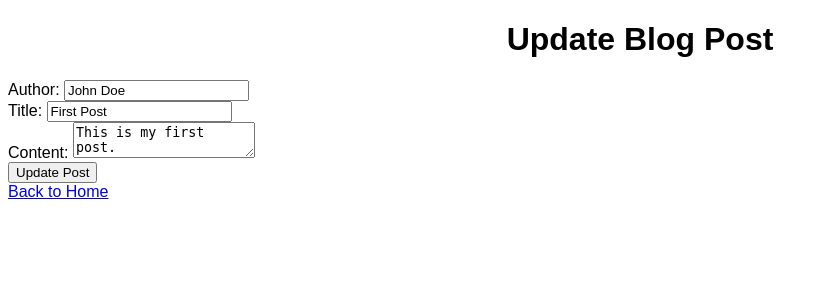
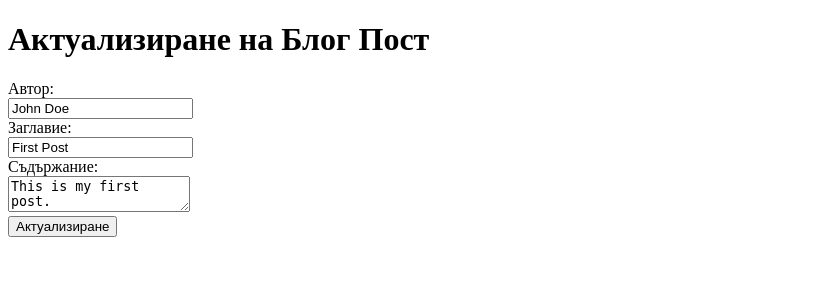
Before and after one commit to Smisul4e/Blog-App, a Flask app: page /update/1 in a window 1280 px wide. Shown: the top 300 px of the page, without its empty margins (0-828 px from the left). Run offline with Flask 3, Linux system fonts and the light colour scheme.

```diff
--- a/app.py
+++ b/app.py
@@ -1,9 +1,10 @@
-from flask import Flask, jsonify, request, render_template, redirect, url_for
+from flask import Flask, render_template, request, redirect, url_for
 import json
 
 app = Flask(__name__)
 
 
+# Assuming you have functions to load and save blog posts
 def load_posts():
     with open('posts.json', 'r') as file:
         return json.load(file)
@@ -14,12 +15,23 @@ def save_posts(posts):
         json.dump(posts, file, indent=4)
 
 
-def fetch_post_by_id(post_id):
+@app.route('/update/<int:post_id>', methods=['GET', 'POST'])
+def update(post_id):
     posts = load_posts()
-    for post in posts:
-        if post['id'] == post_id:
-            return post
-    return None
+    post = next((post for post in posts if post['id'] == post_id), None)
+
+    if post is None:
+        return "Post not found", 404
+
+    if request.method == 'POST':
+        post['author'] = request.form['author']
+        post['title'] = request.form['title']
+        post['content'] = request.form['content']
+
+        save_posts(posts)
+        return redirect(url_for('index'))
+
+    return render_template('update.html', post=post)
 
 
 @app.route('/')
@@ -28,65 +40,5 @@ def index():
     return render_template('index.html', posts=posts)
 
 
-@app.route('/post', methods=['POST'])
-def add_post():
-    new_post = request.json
-    posts = load_posts()
-    new_post['id'] = max(post['id'] for post in posts) + 1 if posts else 1
-    posts.append(new_post)
-    save_posts(posts)
-    return jsonify(new_post), 201
-
-
-@app.route('/delete/<int:post_id>', methods=['POST'])
-def delete(post_id):
-    posts = load_posts()
-    posts = [post for post in posts if post['id'] != post_id]
-    save_posts(posts)
-    return redirect(url_for('index'))
-
-
-@app.route('/add', methods=['GET', 'POST'])
-def add():
-    if request.method == 'POST':
-        author = request.form.get('author')
-        title = request.form.get('title')
-        content = request.form.get('content')
-
-        posts = load_posts()
-        new_post = {
-            'id': max(post['id'] for post in posts) + 1 if posts else 1,
-            'author': author,
-            'title': title,
-            'content': content
-        }
-        posts.append(new_post)
-        save_posts(posts)
-        return redirect(url_for('index'))
-
-    return render_template('add.html')
-
-
-@app.route('/update/<int:post_id>', methods=['GET', 'POST'])
-def update(post_id):
-    post = fetch_post_by_id(post_id)
-    if post is None:
-        return "Post not found", 404
-
-    if request.method == 'POST':
-        post['author'] = request.form.get('author')
-        post['title'] = request.form.get('title')
-        post['content'] = request.form.get('content')
-        posts = load_posts()
-        for i, p in enumerate(posts):
-            if p['id'] == post_id:
-                posts[i] = post
-                break
-        save_posts(posts)
-        return redirect(url_for('index'))
-
-    return render_template('update.html', post=post)
-
-
 if __name__ == '__main__':
     app.run()
--- a/templates/update.html
+++ b/templates/update.html
@@ -3,26 +3,22 @@
 <head>
     <meta charset="UTF-8">
     <meta name="viewport" content="width=device-width, initial-scale=1.0">
-    <link rel="stylesheet" href="{{ url_for('static', filename='style.css') }}">
-    <title>Update Blog Post</title>
+    <title>Актуализиране на Блог Пост</title>
 </head>
 <body>
-    <h1>Update Blog Post</h1>
-    <form action="{{ url_for('update', post_id=post.id) }}" method="post">
-        <div>
-            <label for="author">Author:</label>
-            <input type="text" id="author" name="author" value="{{ post.author }}" required>
-        </div>
-        <div>
-            <label for="title">Title:</label>
-            <input type="text" id="title" name="title" value="{{ post.title }}" required>
-        </div>
-        <div>
-            <label for="content">Content:</label>
-            <textarea id="content" name="content" required>{{ post.content }}</textarea>
-        </div>
-        <button type="submit">Update Post</button>
+    <h1>Актуализиране на Блог Пост</h1>
+
+    <form action="{{ url_for('update', id=post['id']) }}" method="POST">
+        <label for="author">Автор:</label><br>
+        <input type="text" id="author" name="author" value="{{ post['author'] }}"><br>
+
+        <label for="title">Заглавие:</label><br>
+        <input type="text" id="title" name="title" value="{{ post['title'] }}"><br>
+
+        <label for="content">Съдържание:</label><br>
+        <textarea id="content" name="content">{{ post['content'] }}</textarea><br>
+
+        <input type="submit" value="Актуализиране">
     </form>
-    <a href="{{ url_for('index') }}">Back to Home</a>
 </body>
 </html>
```
